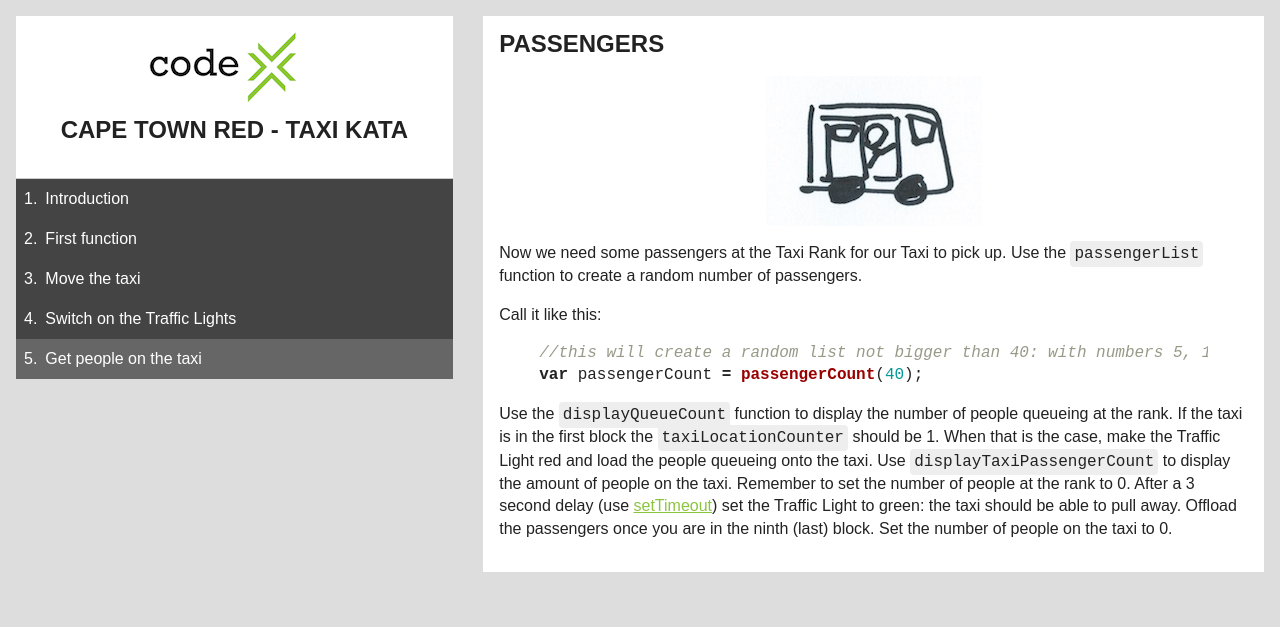
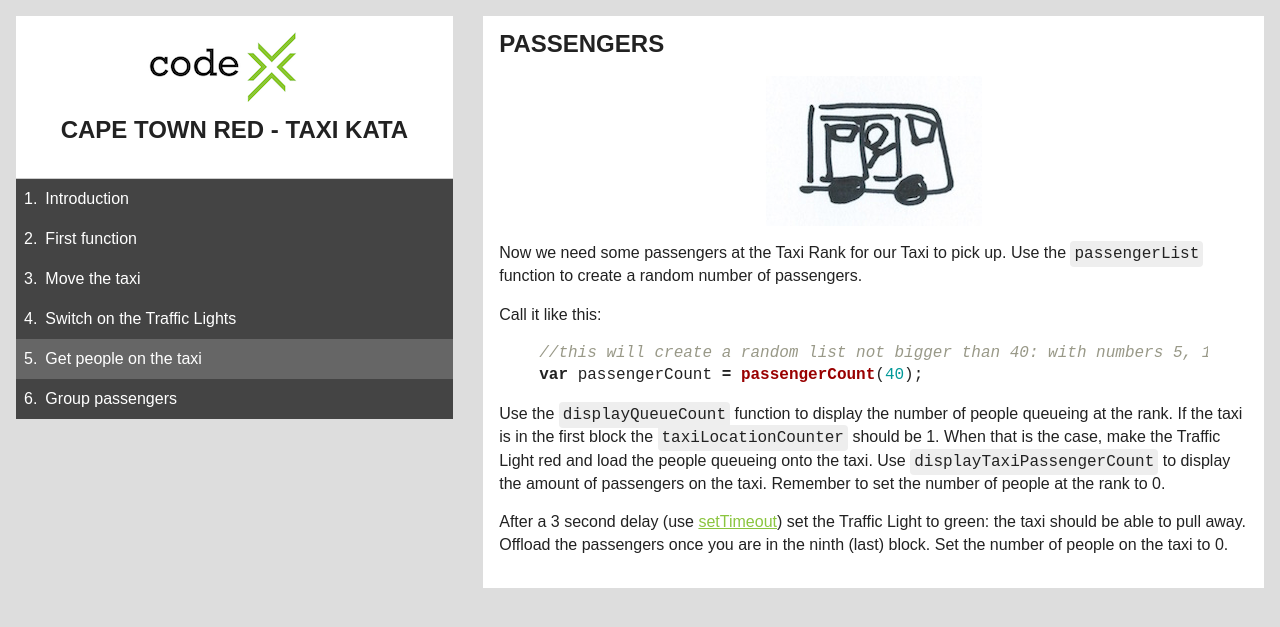
Before and after one commit to sxosh2010/CapeTownGreen, a Jekyll site: the page built from instructions/passengers.md, in a window 1280 px wide. Shown: the top 627 px of the page. Built offline with Jekyll 4.4.1, drawn with Linux system fonts in a browser that asks for light colours.

Commit message:
added passenger groupings

```diff
--- a/_includes/footer.html
+++ b/_includes/footer.html
@@ -16,6 +16,9 @@
       <li{% if page.url == '/instructions/passengers.html' %} class="active"{% endif %}>
         <a href="/instructions/passengers.html">Get people on the taxi</a>
       </li>
+      <li{% if page.url == '/instructions/group_passengers.html' %} class="active"{% endif %}>
+        <a href="/instructions/group_passengers.html">Group passengers</a>
+      </li>
     </ol>
   </nav>
 </footer>
--- a/instructions/passengers.md
+++ b/instructions/passengers.md
@@ -15,4 +15,6 @@
 var passengerCount = passengerCount(40);
 {% endhighlight %}
 
-Use the `displayQueueCount` function to display the number of people queueing at the rank. If the taxi is in the first block the `taxiLocationCounter` should be 1. When that is the case, make the Traffic Light red and load the people queueing onto the taxi. Use `displayTaxiPassengerCount` to display the amount of people on the taxi. Remember to set the number of people at the rank to 0. After a 3 second delay (use [setTimeout](https://developer.mozilla.org/de/docs/Web/API/WindowTimers/setTimeout)) set the Traffic Light to green: the taxi should be able to pull away. Offload the passengers once you are in the ninth (last) block. Set the number of people on the taxi to 0.
+Use the `displayQueueCount` function to display the number of people queueing at the rank. If the taxi is in the first block the `taxiLocationCounter` should be 1. When that is the case, make the Traffic Light red and load the people queueing onto the taxi. Use `displayTaxiPassengerCount` to display the amount of passengers on the taxi. Remember to set the number of people at the rank to 0.
+
+After a 3 second delay (use [setTimeout](https://developer.mozilla.org/de/docs/Web/API/WindowTimers/setTimeout)) set the Traffic Light to green: the taxi should be able to pull away. Offload the passengers once you are in the ninth (last) block. Set the number of people on the taxi to 0.
```
Also changed, not shown: index.md (+1 -1 lines), instructions/group_passengers.md (added, +39 -0 lines), instructions/move_the_taxi.md (+1 -1 lines), taxi.html (+4 -3 lines).
